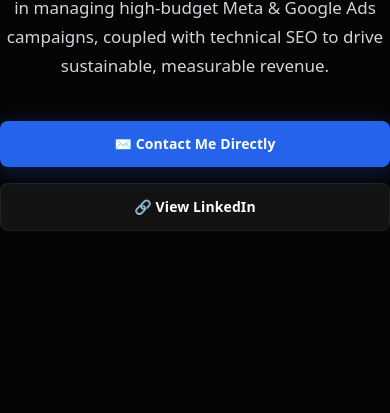
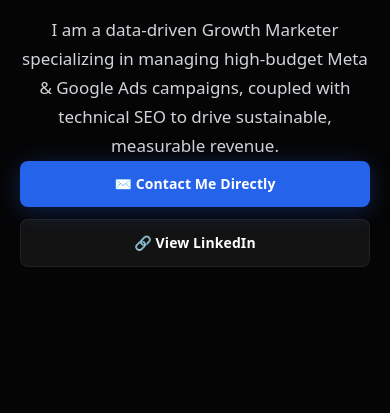
Before and after one commit to sukhadiyatirthesh/portfolio, an Eleventy site: page hire-me.njk in a window 390 px wide. Shown: the part 360-773 px from the top of the page. Built offline with nearby package versions, Linux system fonts and the light colour scheme; Eleventy itself is replaced by a stand-in of ours; files that its build step writes are made by us from their sources.

Commit message:
Fix hero section padding and mobile button wrap

```diff
--- a/hire-me.njk
+++ b/hire-me.njk
@@ -21,7 +21,8 @@
   <style>
     /* Custom Overrides for Recruiter Page */
     .recruiter-hero {
-      padding: clamp(100px, 15vw, 160px) 0 clamp(40px, 8vw, 80px);
+      padding-top: clamp(100px, 15vw, 160px);
+      padding-bottom: clamp(40px, 8vw, 80px);
       text-align: center;
       background: var(--bg);
     }
@@ -57,13 +58,6 @@
     }
     .nav-recruiter {
       justify-content: space-between;
-    }
-    .hero-actions {
-      display: flex;
-      flex-wrap: wrap;
-      gap: 16px;
-      justify-content: center;
-      margin-top: 40px;
     }
     .why-hire-wrapper {
       background: var(--bg-alt);
```
